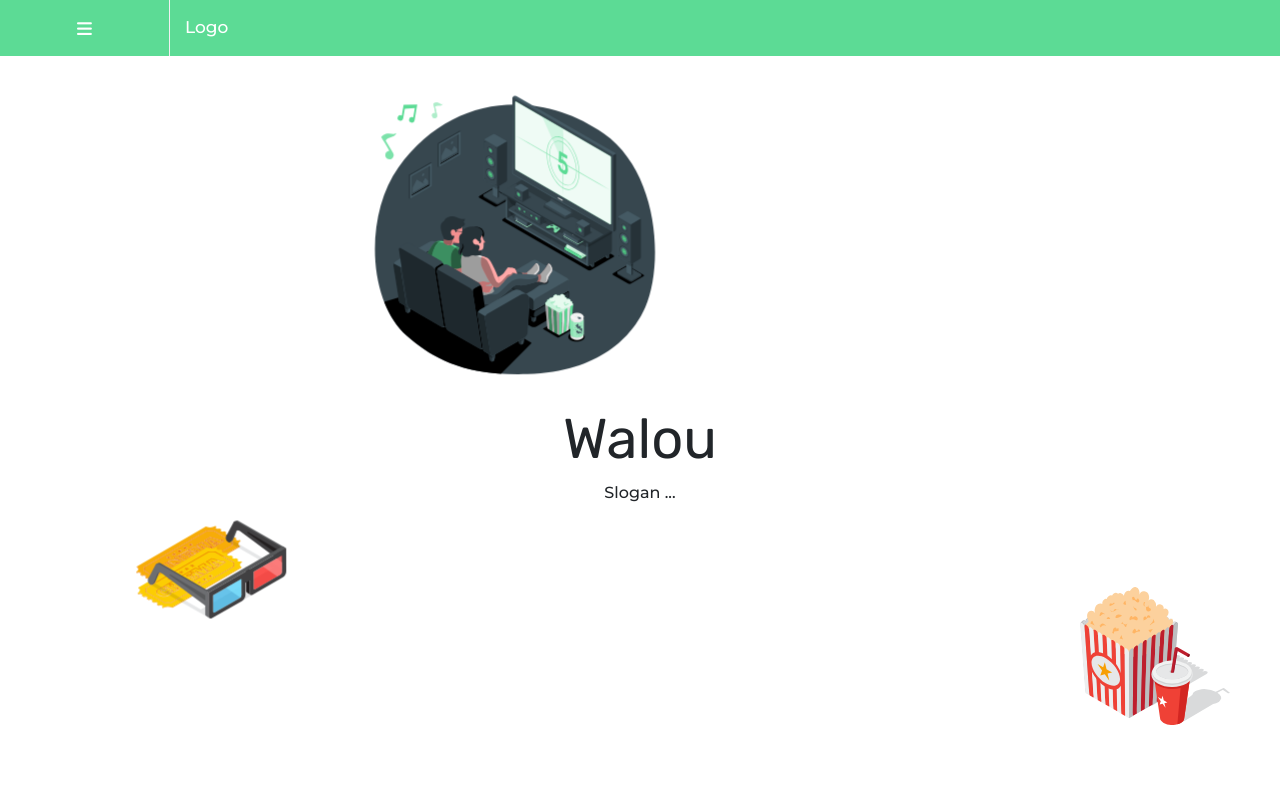
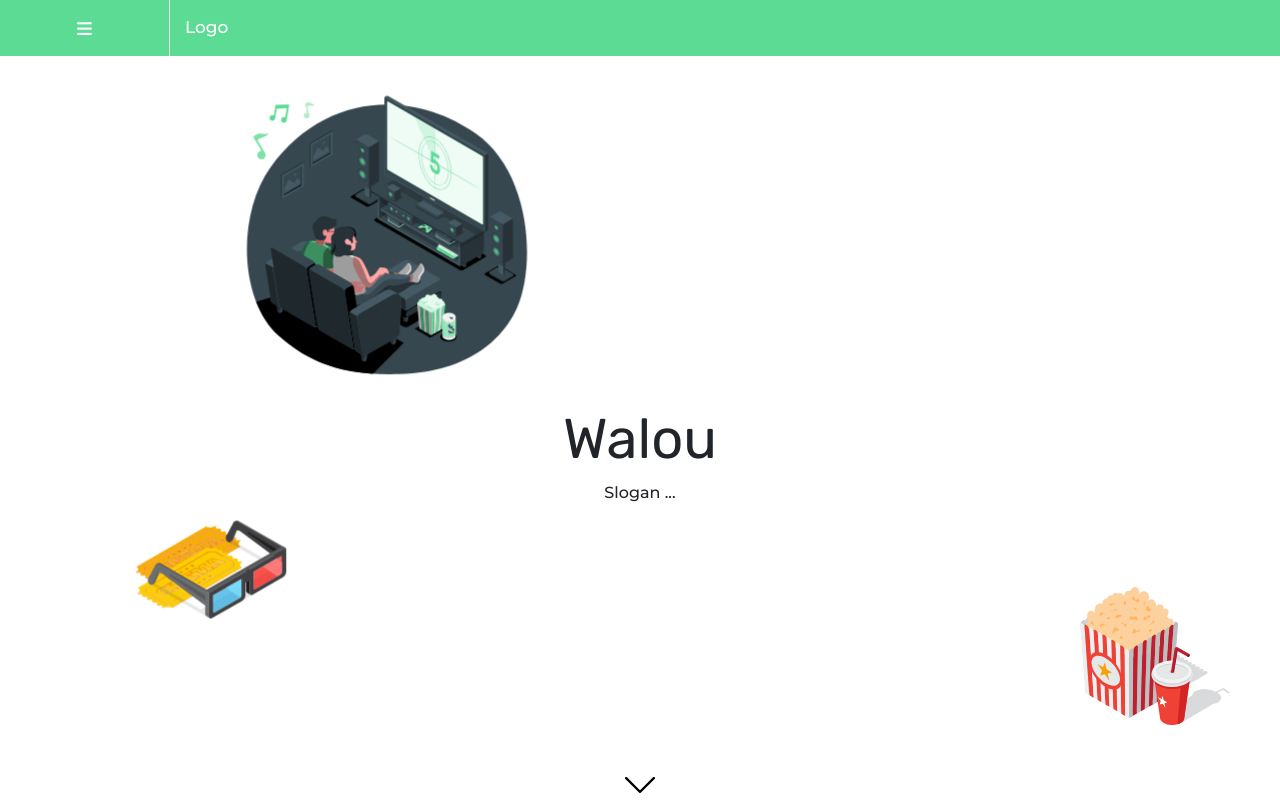
Before and after one commit to Saadovski/PLD_SMART, a React (Create React App) app in the folder frontend/: page / in a window 1280 px wide. Shown: the top 800 px of the page. Built offline with nearby package versions, Linux system fonts and the light colour scheme.

Commit message:
Home page

```diff
--- a/frontend/src/component/Home.js
+++ b/frontend/src/component/Home.js
@@ -2,6 +2,7 @@ import "../styles/home.css";
 import PeopleWatchingFilm from "../images/home-cinema-amico.svg";
 import Popcorn from "../images/popcorn.svg";
 import Glasses from "../images/glasses.svg";
+import Arrow from "../images/next.svg";
 
 function Home() {
   return (
@@ -15,6 +16,7 @@ function Home() {
           <img src={PeopleWatchingFilm} alt="film-amico" id="PeopleWatchingFilm"></img>
           <img src={Popcorn} alt="popcorn" id="Popcorn"></img>
           <img src={Glasses} alt="glasses" id="Glasses"></img>
+          <img src={Arrow} alt="arrow" id="Arrow"></img>
         </div>
       </div>
 
--- a/frontend/src/styles/home.css
+++ b/frontend/src/styles/home.css
@@ -21,7 +21,7 @@ h1 {
   width: 300px;
   position: absolute;
   top: 90px;
-  left: 30%;
+  left: 20%;
   animation-name: floating3;
   animation-duration: 30s;
   animation-iteration-count: infinite;
@@ -52,6 +52,33 @@ h1 {
   animation-timing-function: linear;
   animation-direction: normal;
   z-index: 0;
+}
+
+.header #Arrow {
+  transform: rotate(90deg);
+  width: 30px;
+  position: absolute;
+  bottom: 0;
+  left: calc(50% - 15px);
+  /* animation-name: arrow;
+  animation-duration: 5s;
+  animation-iteration-count: infinite;
+  animation-timing-function: ;
+  animation-direction: normal; */
+}
+
+@keyframes arrow {
+  0% {
+    opacity: 100%;
+  }
+
+  20% {
+    opacity: 0%;
+  }
+
+  40% {
+    opacity: 100%;
+  }
 }
 
 @keyframes floating1 {
```
Also changed, not shown: frontend/src/images/next.svg (added).
